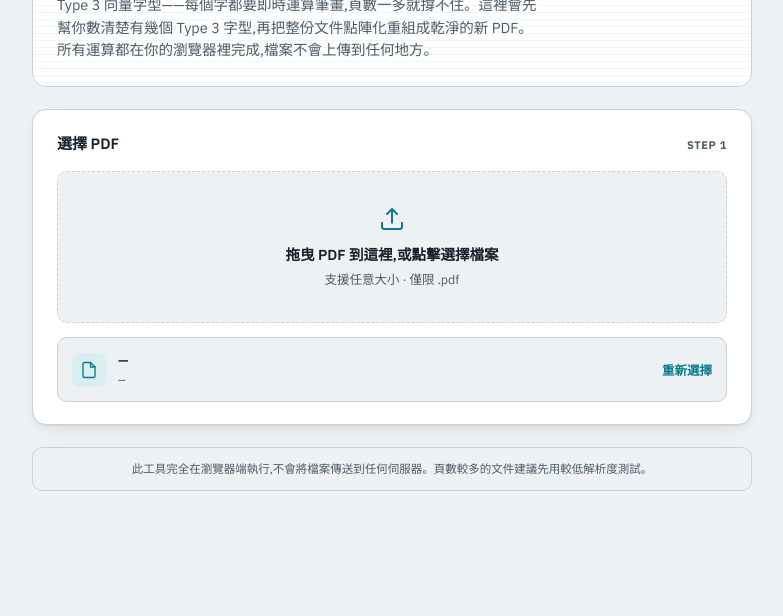
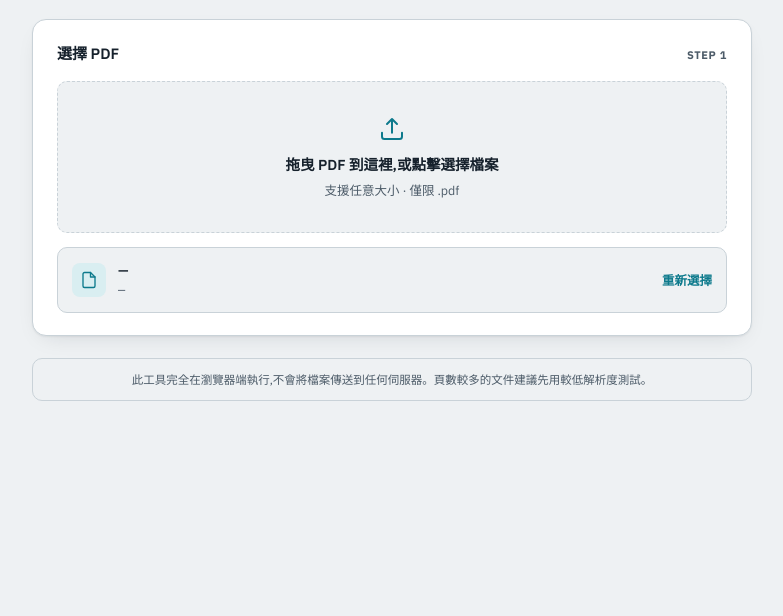
Before and after one commit to Ray1020-a/pdf-type3-rebuilder, a plain HTML site: page index.html in a window 1280 px wide. Shown: the part 184-800 px from the top of the page, without its empty margins (248-1031 px from the left). Drawn offline with Linux system fonts and the light colour scheme.

Commit message:
Remove explanation of Type 3 fonts in index.html
Removed a paragraph explaining Type 3 fonts and their impact on PDF performance.

```diff
--- a/index.html
+++ b/index.html
@@ -249,7 +249,6 @@
   <header class="hero">
     <div class="eyebrow">純前端 · 檔案不上傳</div>
     <h1>PDF 字型急診室</h1>
-    <p>中文 PDF 開啟很卡、放大模糊、載入很久,十之八九是內部藏了破碎的 Type&nbsp;3 向量字型——每個字都要即時運算筆畫,頁數一多就撐不住。這裡會先幫你數清楚有幾個 Type&nbsp;3 字型,再把整份文件點陣化重組成乾淨的新 PDF。所有運算都在你的瀏覽器裡完成,檔案不會上傳到任何地方。</p>
   </header>
 
   <section class="card" id="cardUpload">
```
